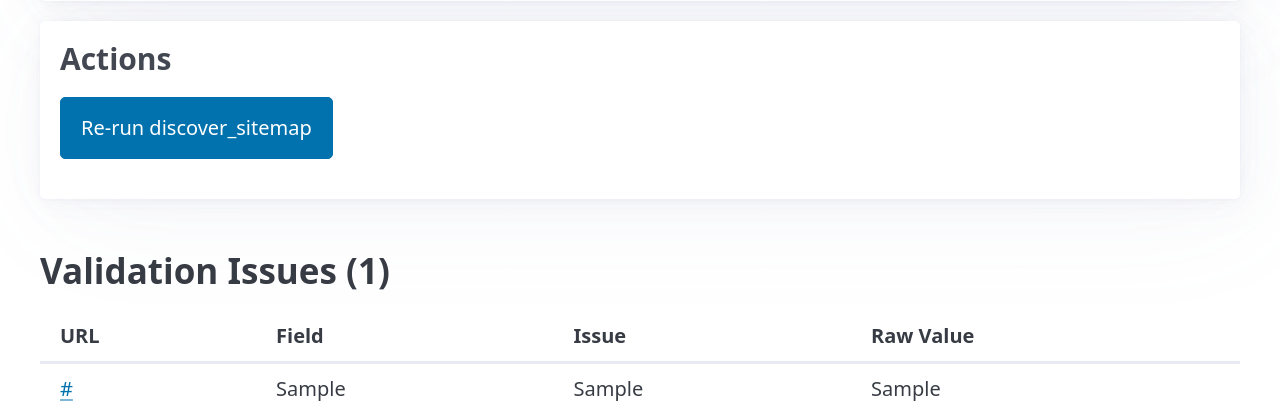
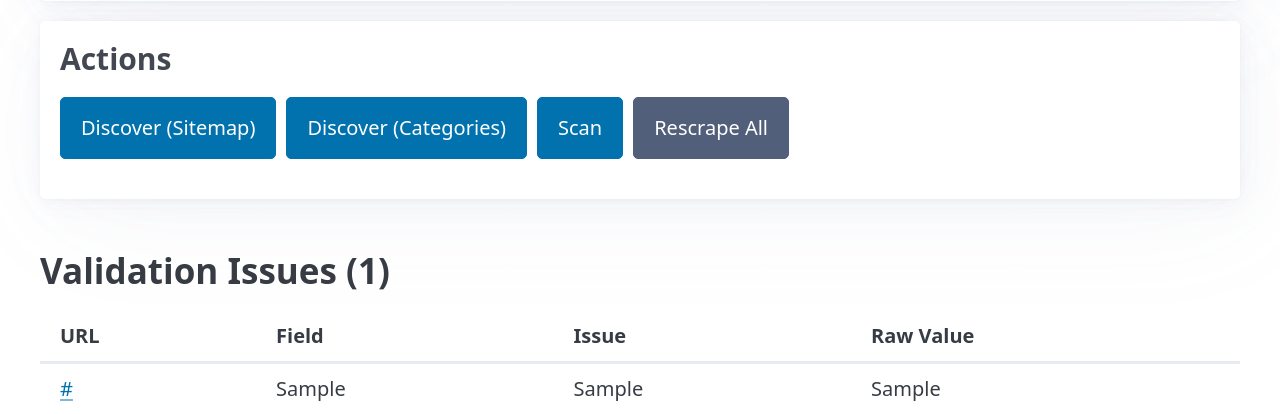
Before and after one commit to liberalu/booking-scraper, a FastAPI app: page /runs/1 in a window 1280 px wide. Shown: the part 983-1397 px from the top of the page. Run offline with FastAPI, Linux system fonts and the light colour scheme; tables that the repository leaves empty hold one stand-in row (values such as "Sample post"); some libraries are stand-ins or nearby versions.

Commit message:
feat: add all run command buttons to run detail page

```diff
--- a/book_scraper/dashboard/templates/run_detail.html
+++ b/book_scraper/dashboard/templates/run_detail.html
@@ -73,14 +73,19 @@
     </table>
 </article>
 
-{% if run.status != 'running' %}
+
 <article>
     <h3>Actions</h3>
     <div class="actions" id="action-result">
-        <button hx-post="/runs/trigger?phase={{ run.phase.replace('discover_', '') if 'discover' in run.phase else run.phase }}" hx-target="#action-result" hx-swap="innerHTML">Re-run {{ run.phase }}</button>
+        {% if run.status == 'running' and run.pid %}
+        <button class="secondary" hx-post="/runs/{{ run.id }}/kill" hx-target="#action-result" hx-swap="innerHTML" hx-confirm="Send SIGTERM to PID {{ run.pid }}?">Stop Scraping</button>
+        {% endif %}
+        <button hx-post="/runs/trigger?phase=discover_sitemap" hx-target="#action-result" hx-swap="innerHTML">Discover (Sitemap)</button>
+        <button hx-post="/runs/trigger?phase=discover_categories" hx-target="#action-result" hx-swap="innerHTML">Discover (Categories)</button>
+        <button hx-post="/runs/trigger?phase=scan" hx-target="#action-result" hx-swap="innerHTML">Scan</button>
+        <button class="secondary" hx-post="/runs/trigger?phase=rescrape" hx-target="#action-result" hx-swap="innerHTML">Rescrape All</button>
     </div>
 </article>
-{% endif %}
 
 {% if issues %}
 <h2>Validation Issues ({{ issues|length }})</h2>
```
